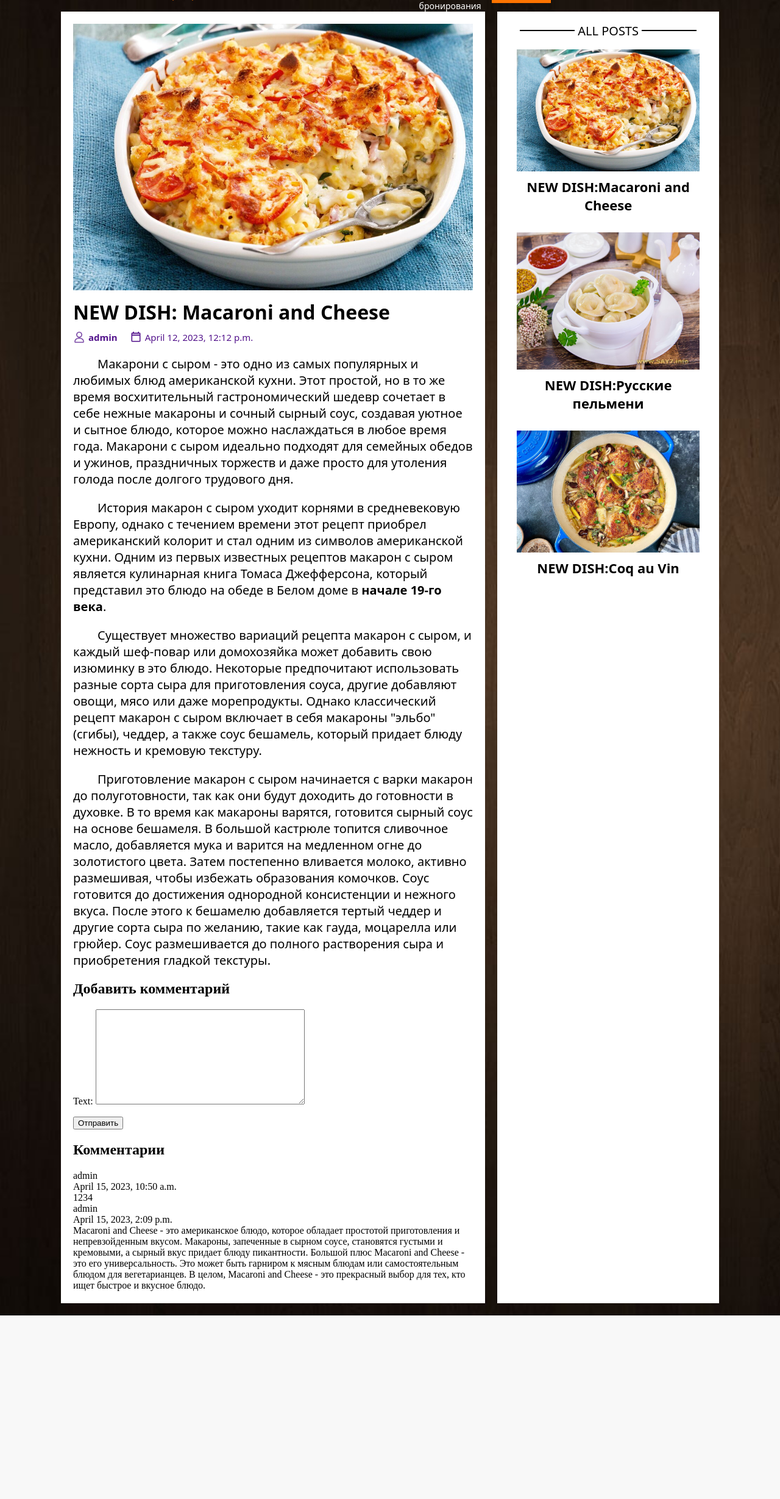
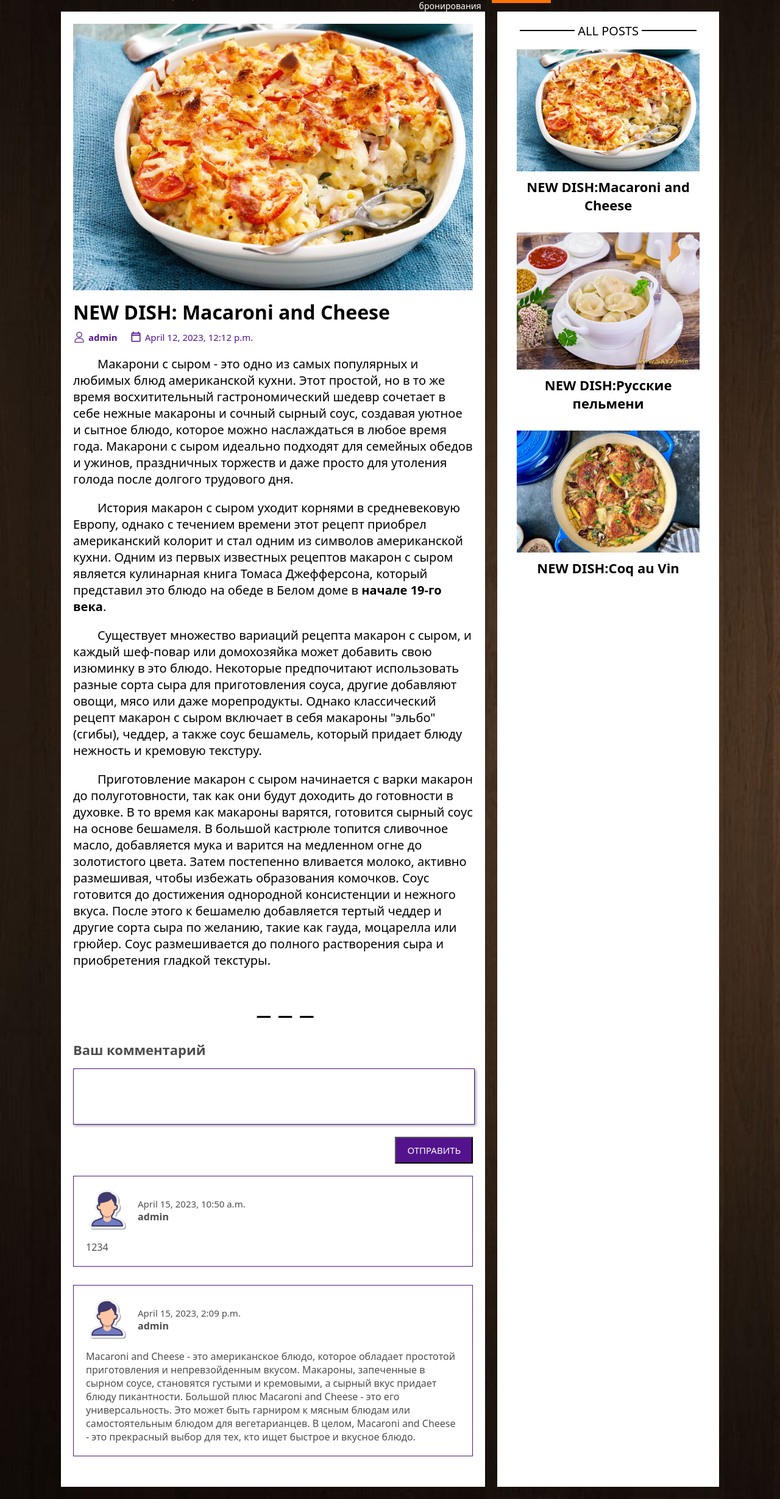
Before and after one commit to ivanLFN/restarant_site_v4.1, a Django app: page /blog/1/ in a window 1280 px wide. Shown: the part 97-2555 px from the top of the page at 61% size. Before the commit the page ends 2254 px from the top, so only its background shows below. Run offline with Django 4.2, Linux system fonts and the light colour scheme; a user stored in the database is signed in; data comes from the database, SQL or seed files in the repository; both versions use the stored data as it was after the commit; some libraries are stand-ins or nearby versions.

Commit message:
finish blog app

```diff
--- a/restarant/blog/forms.py
+++ b/restarant/blog/forms.py
@@ -5,3 +5,8 @@ class CommentForm(forms.ModelForm):
     class Meta:
         model = Comment
         fields = ['text']
+        labels = {
+            'text': ''
+        }
+        # убираем двоеточие в лейбле
+        label_suffix = ''
--- a/restarant/blog/templates/post_detail.html
+++ b/restarant/blog/templates/post_detail.html
@@ -23,26 +23,51 @@
 
     <div class="text-blog-active">
         {{ html_content | safe }}
+
+        <div class="end-line">_ _ _</div>
     </div>
 
     <div class="block-comment">
 
         <div class="add-comment">
-            <h2>Добавить комментарий</h2>
-            <form method="POST" action="{% url 'add_comment' post.id %}">
+            {% if user.is_authenticated %}
+            <div class="header-comment">Ваш комментарий</div>
+            <form class="comment-form" method="POST" action="{% url 'add_comment' post.id %}">
                 {% csrf_token %}
                 {{ comment_form.as_p }}
-                <button type="submit">Отправить</button>
+                <button class="ok-comment-btn" type="submit">ОТПРАВИТЬ</button>
             </form>
+            {% else %}
+            <div class="login-comment">
+                <a class="login-for-comment" href="{% url 'login' %}">Войдите,</a> чтобы оставить комментарий.
+            </div>
+
+            {% endif %}
         </div>
 
-        <h2>Комментарии</h2>
-        {% for comment in comments %}
+        {% for comment in comments.reverse %}
+
             <div class="comment">
+
+                <div class="meta-data-comment">
+                    <img class="img-user-comment" src="{% static 'media/user_comment.png' %}" alt="1">
+                    <div class="user-date-comment">
+                        <div class="comment-date">{{ comment.pub_date }}</div>
+                        <div class="comment-author">{{ comment.author }}</div>
+                    </div>
+                </div>
+
+                <div class="comment-text">{{ comment.text }}</div>
+
+            </div>
+
+            <!-- <div class="comment">
                 <div class="comment-author">{{ comment.author }}</div>
                 <div class="comment-date">{{ comment.pub_date }}</div>
                 <div class="comment-text">{{ comment.text }}</div>
-            </div>
+            </div> -->
+
+
         {% empty %}
             <div class="no-comments">Пока нет комментариев.</div>
         {% endfor %}
--- a/restarant/static/css/styles.css
+++ b/restarant/static/css/styles.css
@@ -356,9 +356,9 @@ body {
 
 
 .text-header{
-    padding-top: 40px;
+    padding-top: 20px;
     width: 100%;
-    font-family: 'Tinos';
+    font-family: system-ui, -apple-system, BlinkMacSystemFont, 'Segoe UI', Roboto, Oxygen, Ubuntu, Cantarell, 'Open Sans', 'Helvetica Neue', sans-serif;
     font-style: normal;
     font-weight: 400;
     font-size: 54px;
@@ -469,10 +469,7 @@ card-menu,
     /* display: none; */
 }
 
-.container-menu {
-    margin: 0px 0px;
-    padding-top: 30px;
-}
+
 
 .header-down-menu {
     background-image: url("../media/bg_menu.jpg");
@@ -713,6 +710,7 @@ card-menu,
 }
 
 
+
 .card-img-blog-list{
     width: 300px;
     height: auto;
@@ -720,6 +718,12 @@ card-menu,
 
 }
 
+
+.end-line{
+    text-align: center;
+    font-family: system-ui, -apple-system, BlinkMacSystemFont, 'Segoe UI', Roboto, Oxygen, Ubuntu, Cantarell, 'Open Sans', 'Helvetica Neue', sans-serif;
+    font-size: 50px;
+}
 
 
 .card-blog{
@@ -783,4 +787,92 @@ card-menu,
     font-family: system-ui, -apple-system, BlinkMacSystemFont, 'Segoe UI', Roboto, Oxygen, Ubuntu, Cantarell, 'Open Sans', 'Helvetica Neue', sans-serif;
     font-size: 20px;
     text-indent: 2em;
+    margin-bottom: 30px;
 }
+
+
+.header-comment{
+    font-family: system-ui, -apple-system, BlinkMacSystemFont, 'Segoe UI', Roboto, Oxygen, Ubuntu, Cantarell, 'Open Sans', 'Helvetica Neue', sans-serif;
+    font-size: 22px;
+    font-weight: 700;
+    color: #4e4e4e;
+}
+
+.comment-form textarea{
+    resize: none;
+    height: 70px;
+    width: 97%;
+    box-shadow: 2px 2px 4px rgba(0, 0, 0, 0.4);
+    padding: 10px 10px;
+    font-family: system-ui, -apple-system, BlinkMacSystemFont, 'Segoe UI', Roboto, Oxygen, Ubuntu, Cantarell, 'Open Sans', 'Helvetica Neue', sans-serif;
+    font-size: 18px;
+    border: 1px solid #53138c;
+}
+
+
+.ok-comment-btn{
+    float: right;
+    background-color: #53138c;
+    text-decoration: none;
+    color: #ffffff;
+    padding: 10px 18px;
+    font-size: 15px;
+    font-weight: 400;
+    font-family: system-ui, -apple-system, BlinkMacSystemFont, 'Segoe UI', Roboto, Oxygen, Ubuntu, Cantarell, 'Open Sans', 'Helvetica Neue', sans-serif;
+    transition: background-color 0.3s linear;
+}
+
+.ok-comment-btn:hover {
+    background-color: #370c5d;
+}
+
+.add-comment{
+    margin-bottom: 80px;
+}
+
+.login-comment{
+    font-family: system-ui, -apple-system, BlinkMacSystemFont, 'Segoe UI', Roboto, Oxygen, Ubuntu, Cantarell, 'Open Sans', 'Helvetica Neue', sans-serif;
+    font-size: 18px;
+    font-weight: 400;
+    color: #4e4e4e;
+}
+
+.login-for-comment{
+    text-decoration: none;
+    font-weight: 500;
+}
+
+.meta-data-comment{
+    display: flex;
+    margin-bottom: 15px;
+}
+
+.comment-date{
+    font-family: system-ui, -apple-system, BlinkMacSystemFont, 'Segoe UI', Roboto, Oxygen, Ubuntu, Cantarell, 'Open Sans', 'Helvetica Neue', sans-serif;
+    font-size: 15px;
+    font-weight: 300;
+    color: #4e4e4e;
+    margin-top: 15px;
+    margin-left: 15px;
+}
+
+.comment-author{
+    font-family: system-ui, -apple-system, BlinkMacSystemFont, 'Segoe UI', Roboto, Oxygen, Ubuntu, Cantarell, 'Open Sans', 'Helvetica Neue', sans-serif;
+    font-size: 16px;
+    font-weight: 800;
+    color: #4e4e4e;
+    margin-left: 15px;
+}
+
+.comment-text{
+    font-family: system-ui, -apple-system, BlinkMacSystemFont, 'Segoe UI', Roboto, Oxygen, Ubuntu, Cantarell, 'Open Sans', 'Helvetica Neue', sans-serif;
+    font-size: 16px;
+    font-weight: 400;
+    color: #4e4e4e;
+}
+
+.comment{
+    margin-bottom: 30px;
+    border: 1px solid #53138c;
+    padding: 20px 20px;
+}
```
Also changed, not shown: restarant/db.sqlite3, restarant/static/media/user_comment.png (added).
